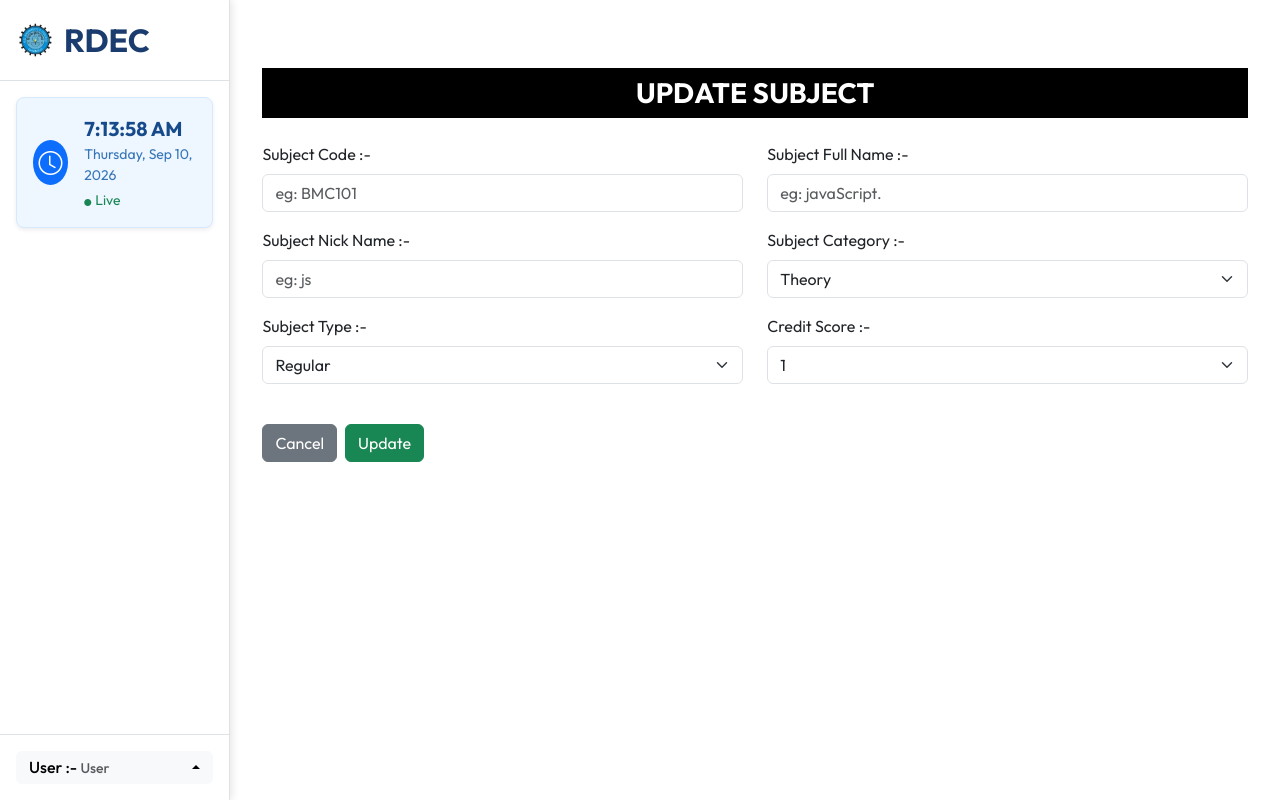
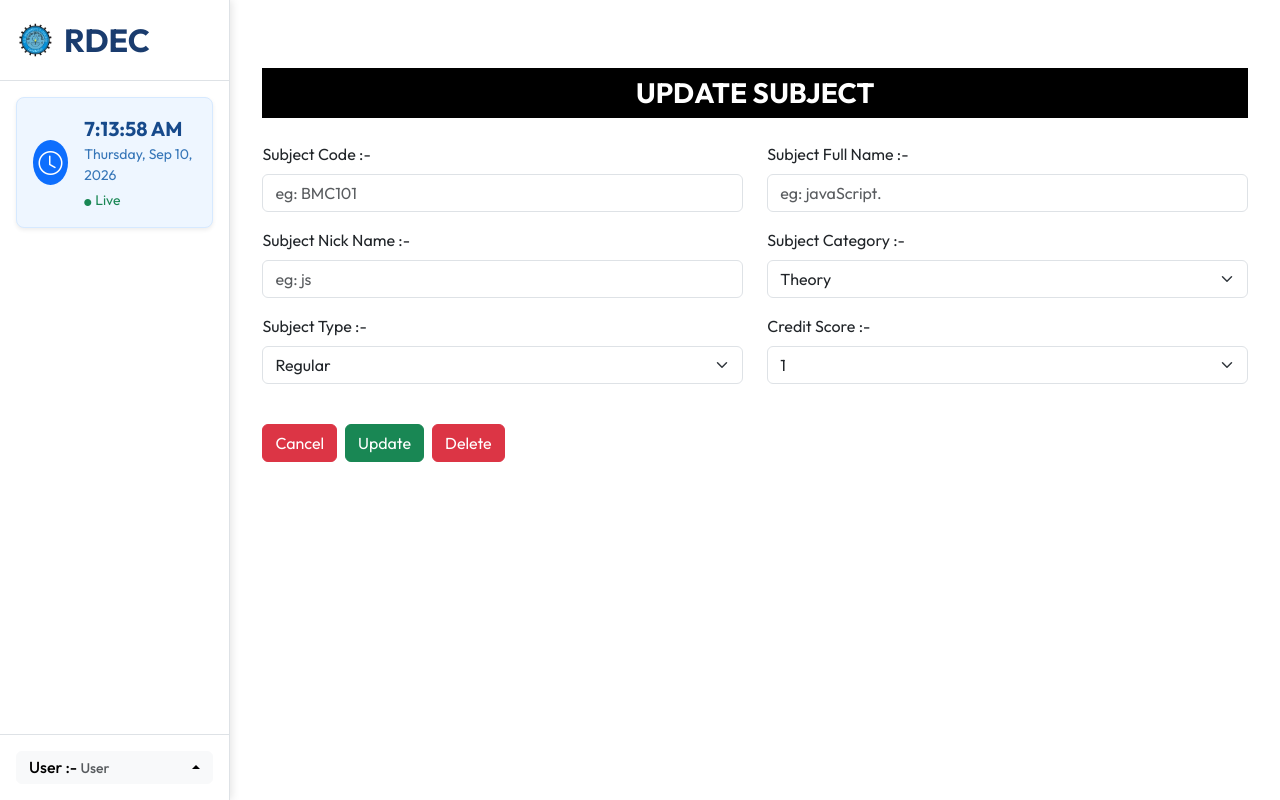
Before and after one commit to Yoge07sh/ERP_project, a React (Vite) app in the folder admin-erp-main/: page /edit/subject/1 in a window 1280 px wide. Built offline with nearby package versions, Linux system fonts and the light colour scheme; no server answers; sample sign-in values are in the browser's storage.

Commit message:
fixing error work is done

```diff
--- a/admin-erp-main/src/pages/Subject/SubjectEdit.jsx
+++ b/admin-erp-main/src/pages/Subject/SubjectEdit.jsx
@@ -56,6 +56,19 @@ function SubjectEdit() {
     }, [params])
 
 
+function doDeleteSubject(id) {
+        axios({
+            url: 'http://localhost:3000/delete/subject/' + id,
+            method: 'delete'
+
+        }).then((result) => {
+            if (result.data.success) {
+                setShow(true)
+            }
+        }).catch((err) => {
+            console.log(err.message);
+        })
+    }
 
 
     return (
@@ -160,11 +173,14 @@ function SubjectEdit() {
                     </Row>
 
                     <div className="d-flex gap-2 mt-4">
-                        <Button onClick={() => navigate('/subjects')} variant="secondary" type="button">
+                        <Button onClick={() => navigate('/subjects')} variant="danger" type="button">
                             Cancel
                         </Button>
                         <Button onClick={() => doEditSubject(subject._id)} variant="success">
                             Update
+                        </Button>
+                        <Button onClick={() => doDeleteSubject(subject._id)} variant="danger">
+                            Delete
                         </Button>
                     </div>
                 </Form>
@@ -183,7 +199,7 @@ function SubjectEdit() {
                 </Modal.Header>
                 <Modal.Body>Subject Updated successfully</Modal.Body>
                 <Modal.Footer>
-                    <Button variant="secondary" onClick={handleClose}>
+                    <Button variant="danger" onClick={handleClose}>
                         Close
                     </Button>
                 </Modal.Footer>
--- a/admin-erp-main/src/pages/Subject/SubjectList.jsx
+++ b/admin-erp-main/src/pages/Subject/SubjectList.jsx
@@ -78,7 +78,7 @@ function SubjectList() {
 
     function goToDelete(id) {
         axios({
-            url: 'http://localhost:3000/delete/course/' + id,
+            url: 'http://localhost:3000/delete/subject/' + id,
             method: 'delete'
 
         }).then((result) => {
--- a/admin-erp-main/src/pages/SubjectMapping/AddSubjectMapping.jsx
+++ b/admin-erp-main/src/pages/SubjectMapping/AddSubjectMapping.jsx
@@ -251,7 +251,7 @@ function SubjectMapping() {
         </Modal.Header>
         <Modal.Body>Subject Mapping Added Successfully</Modal.Body>
         <Modal.Footer>
-          <Button variant="secondary" onClick={handleClose}>
+          <Button variant="danger" onClick={handleClose}>
             Close
           </Button>
         </Modal.Footer>
--- a/admin-erp-main/src/pages/SubjectMapping/EditSubjectMapping.jsx
+++ b/admin-erp-main/src/pages/SubjectMapping/EditSubjectMapping.jsx
@@ -264,7 +264,7 @@ function EditSubjectMapping() {
             <div className="d-flex gap-2 mt-4">
               <Button
                 onClick={() => navigate("/subjectsmap")}
-                variant="secondary"
+                variant="danger"
               >
                 Cancel
               </Button>
@@ -294,7 +294,7 @@ function EditSubjectMapping() {
         </Modal.Header>
         <Modal.Body>Subject Mapping Updated Successfully</Modal.Body>
         <Modal.Footer>
-          <Button variant="secondary" onClick={handleClose}>
+          <Button variant="danger" onClick={handleClose}>
             Close
           </Button>
         </Modal.Footer>
--- a/admin-erp-main/src/pages/SubjectMapping/SubjectMappingList.jsx
+++ b/admin-erp-main/src/pages/SubjectMapping/SubjectMappingList.jsx
@@ -23,7 +23,7 @@ function SubjectMappingList() {
     useEffect(() => {
 
         axios({
-            //url: 'http://localhost:3000/subjectsMapped',
+            url: 'http://localhost:3000/subjectsMapped',
             url: apiUrl + '/subjectsMapped',
             method: 'get',
             params: {
@@ -103,7 +103,7 @@ function SubjectMappingList() {
                                 <td>{subject.semester}</td>
                                 <td>
                                     <Button
-                                        variant="warning"
+                                        variant="primary"
                                         onClick={() => goToEdit(subject._id)}
                                     >
                                         <FaEdit></FaEdit>
```
Also changed, not shown: 1 other file (tests, documents, lock files or other folders).
